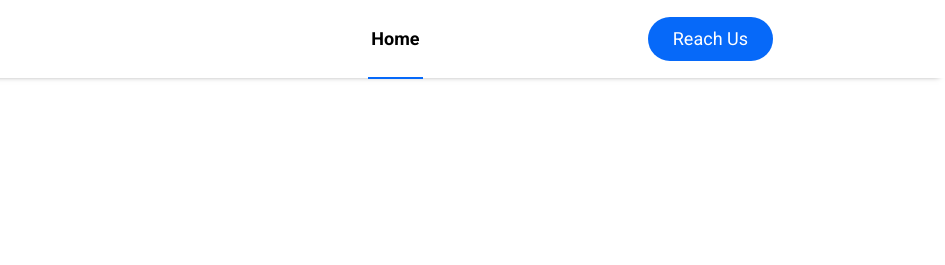
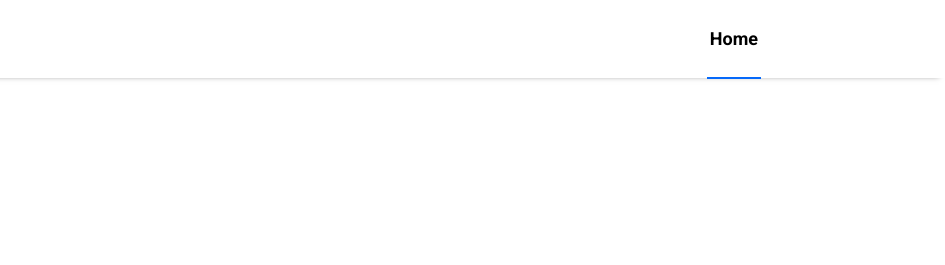
Before and after one commit to arkaenergy/arkaenergy.github.io, a plain HTML site: page privacy.html in a window 1280 px wide. Shown: the top 265 px of the page, 335-1280 px from the left. Drawn offline with Linux system fonts and the light colour scheme.

Commit message:
Update privacy.html

```diff
--- a/privacy.html
+++ b/privacy.html
@@ -50,7 +50,7 @@
             <i class="bi bi-list mobile-nav-toggle"></i>
           </nav><!-- .navbar -->
 
-          <a href="#contact" class="get-started-btn scrollto nav-font">Reach Us</a>
+          <!-- <a href="#contact" class="get-started-btn scrollto nav-font">Reach Us</a> -->
         </div>
       </div>
 
```
